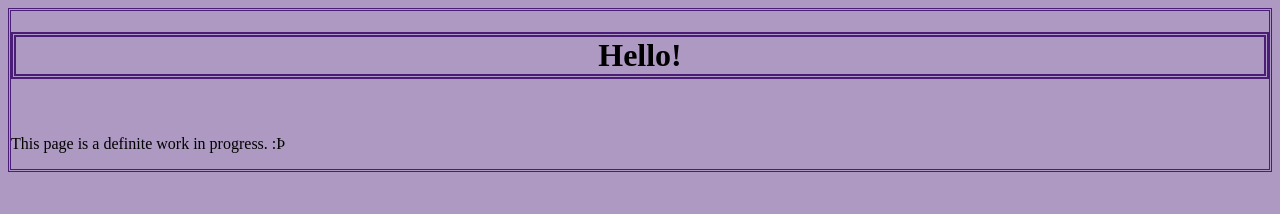
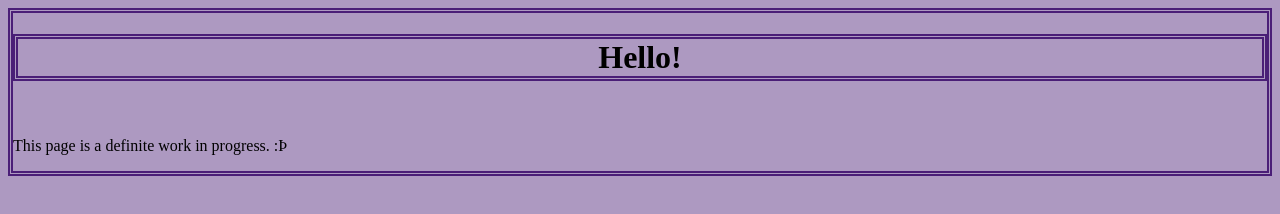
Before and after one commit to Cinnamon-8405/Cinnamon-8405.github.io, a plain HTML site: page index.html in a window 1280 px wide. Drawn offline with Linux system fonts and the light colour scheme.

Commit message:
Update style.css

```diff
--- a/style.css
+++ b/style.css
@@ -2,6 +2,7 @@ body {
     background-color: rgb(51,0,102,0.4);
 
     border-style: double;
+    border-width: thick;
     border-color: rgb(51,0,102,0.8);
 }
 
```
